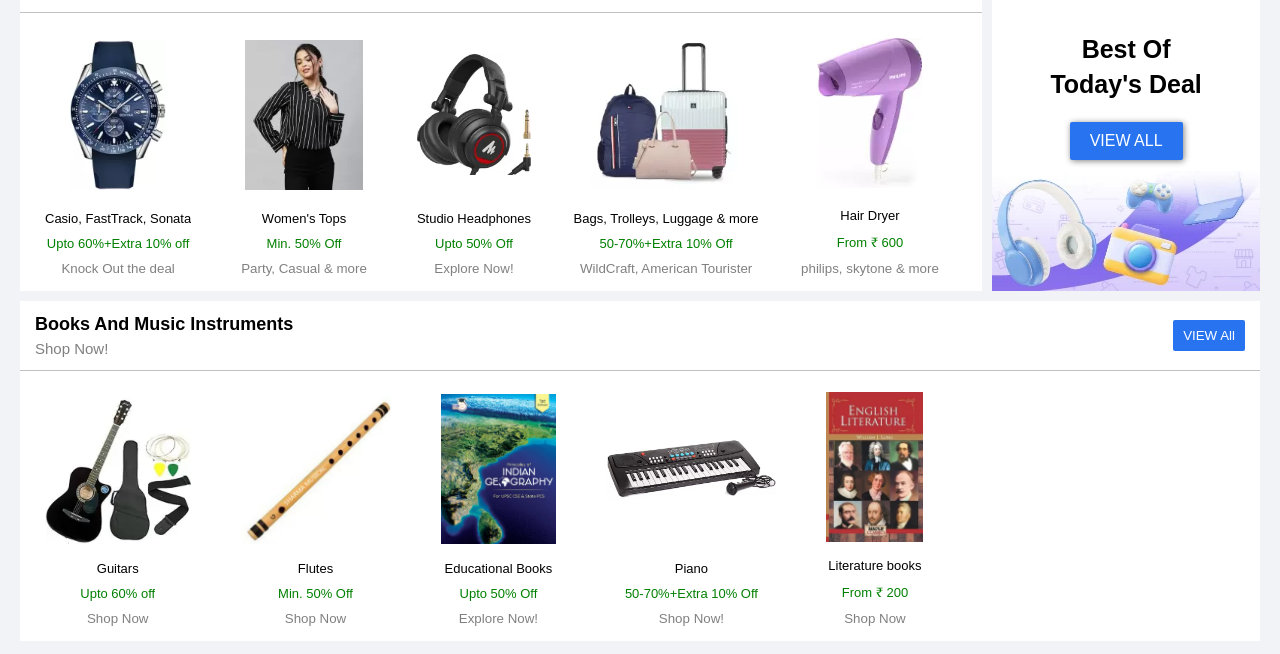
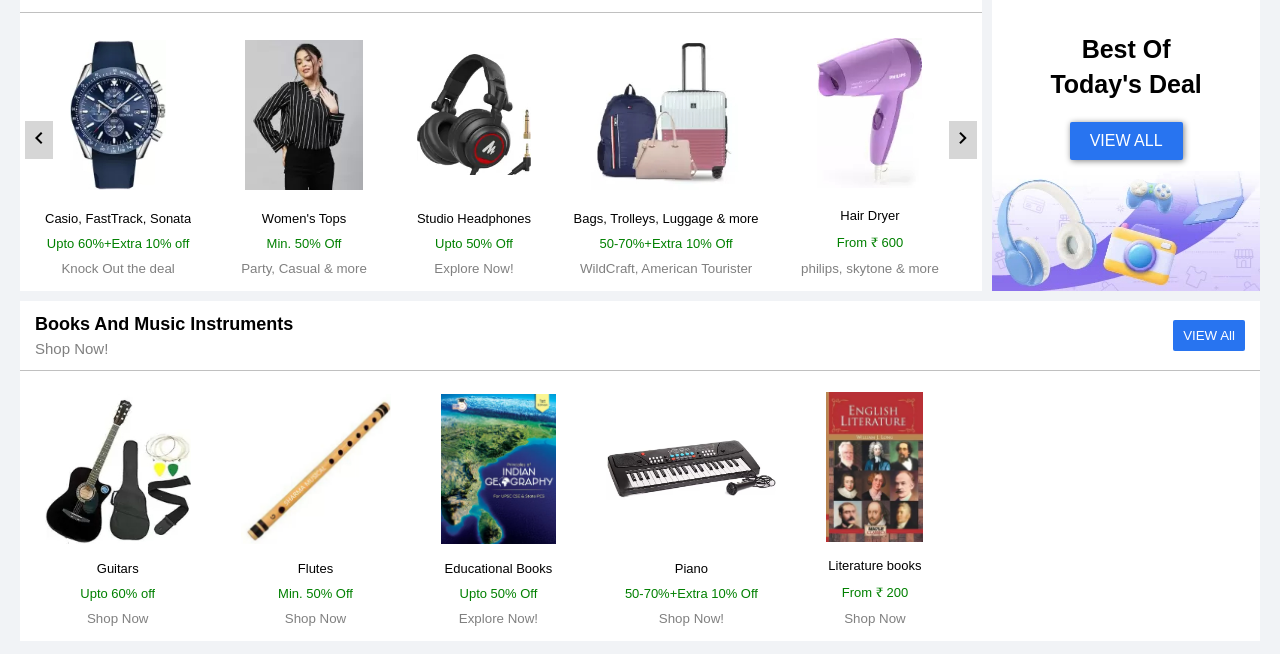
Before and after one commit to Honey0908/HTML-CSS-Practical, a plain HTML site: page index.html in a window 1280 px wide. Shown: the part 230-884 px from the top of the page. Drawn offline with nearby package versions, Linux system fonts and the light colour scheme.

Commit message:
left-right carousel buttons added / made changes on  dropdown button of navbar

```diff
--- a/assets/css/main-container.css
+++ b/assets/css/main-container.css
@@ -111,6 +111,10 @@
           product list 1
 -------------------------------------------*/
 
+#product-list-1{
+    position: relative;
+}
+
 .best-deal-and-time {
   display: flex;
   align-items: center;
@@ -125,6 +129,22 @@
   margin-inline: 8px;
 }
 
+.left-control{
+    background-color: rgb(153, 153, 153,0.4);
+    margin-left: 5px;
+    padding: 5px 2px;
+    position: absolute;
+    top: 50%;
+    left: 0;
+}
+.right-control{
+    background-color: rgb(153, 153, 153,0.4);
+    position: absolute;
+    margin-right: 5px;
+    padding: 5px 2px;
+    top: 50%;
+    right: 0;
+}
 
 /* -------------------------------------------
         Aside OF best Deals
--- a/assets/css/navbar.css
+++ b/assets/css/navbar.css
@@ -69,12 +69,11 @@
   padding: 8px 40px;
 }
 
-
-.dropdown{
+.dropdown {
   position: relative;
 }
 
-.dropdown-items{
+.dropdown-items {
   display: none;
   flex-direction: column;
   position: absolute;
@@ -84,7 +83,7 @@
   box-shadow: 2px 2px 6px rgb(165, 165, 165);
 }
 
-.dropdown-item{
+.dropdown-item {
   display: flex !important;
   justify-content: flex-start;
   align-items: center;
@@ -93,24 +92,26 @@
   width: 100%;
 }
 
-.dropdown-item a{
+.dropdown-item a {
   color: white;
   white-space: nowrap;
   padding-left: 10px;
 }
 
-.dropdown:hover .dropdown-items{
+.dropdown:hover .dropdown-items {
   display: flex;
 }
-.dropdown-item:hover{
+.dropdown-item:hover {
   background-color: white;
   color: #2874f0;
 }
-.dropdown-item:hover a{
+.dropdown-item:hover a {
   color: #2874f0;
 }
-
-
+.dropdown:hover .expand-icon {
+  transform: rotate(-180deg);
+  transition: transform 0.1s;
+}
 
 /* ------------------------------------------------------------
              Navbar Footer for mobile view
@@ -145,33 +146,26 @@
   font-weight: 200;
 }
 
-
-
 /*-----------------Media Queries------------- */
-
 
 /* ----------Laptop---------- */
 
 @media screen and (max-width: 1024px) {
-
   #nav-container {
     max-width: 80%;
   }
   .nav-search-bar {
     max-width: 20rem;
   }
-  .dropdown-item{
+  .dropdown-item {
     font-size: 14px;
     font-weight: 200;
   }
 }
 
-
-
 /* ----------Tablet---------- */
 
 @media screen and (max-width: 768px) {
-
   #login-btn {
     padding: 10px 15px;
   }
@@ -182,18 +176,14 @@
     max-width: 100%;
     margin-inline: 15px;
   }
-  .dropdown-items{
+  .dropdown-items {
     left: -100px;
   }
-
 }
-
-
 
 /* -------------Mobile------------- */
 
 @media screen and (max-width: 425px) {
-
   #nav-items {
     display: none;
   }
@@ -206,5 +196,4 @@
   .nav-footer {
     display: block;
   }
-
 }
--- a/index.html
+++ b/index.html
@@ -72,7 +72,7 @@
                 <li class="dropdown">
                     <a href="#" class="nav-link ">
                         <span class="nav-span-text">More</span>
-                        <span class="material-symbols-outlined nav-icons">expand_more</span>
+                        <span class="material-symbols-outlined nav-icons expand-icon">expand_more</span>
 
                     </a>
                     <ul class="dropdown-items">
@@ -245,6 +245,17 @@
 
         <div id="product-list-1" class="main-container-grid-item">
 
+            <div class="left-control">
+                <span class="material-symbols-outlined">
+                    chevron_left
+                    </span>
+            </div>
+            <div class="right-control">
+                <span class="material-symbols-outlined">
+                    chevron_right
+                    </span>
+            </div>
+
             <div class="product-list-header">
 
                 <div class="best-deal-and-time ">
@@ -375,6 +386,8 @@
 
         <div id="product-list-2" class="main-container-grid-item">
 
+
+
             <div class="product-list-header">
 
                 <div class="product-list-heading-books-shopNow">
```
Lines whose indentation alone changed are shown as unchanged.
